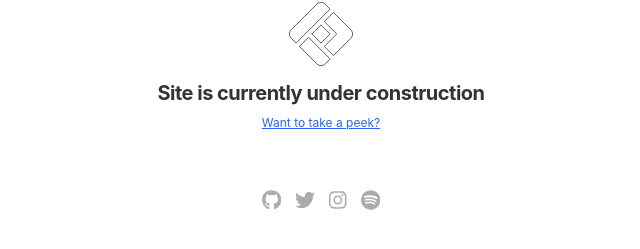
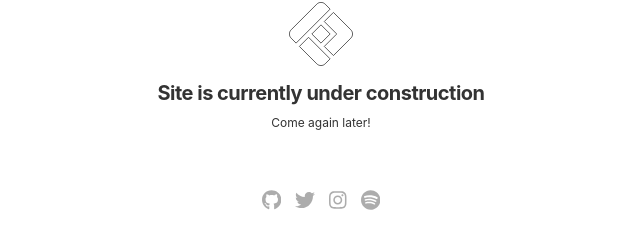
Before and after one commit to sofusaku/site, a Jekyll site: the page built from index.html, in a window 1280 px wide. Shown: the part 384-633 px from the top of the page, without its empty margins (319-959 px from the left). Built offline with Jekyll 4.4.1, drawn with Linux system fonts in a browser that asks for light colours; some web fonts are replaced.

Commit message:
Remove preview link
As a preparation for a big site refresh

```diff
--- a/index.html
+++ b/index.html
@@ -23,12 +23,13 @@
         }
 
         body {
-            /* width: 100%; */
             min-height: 100vh;
 
             display: flex;
             align-items: center;
             justify-content: center;
+
+            color: var(--content-color);
         }
 
         .container {
@@ -39,7 +40,6 @@
             font-size: 1.25em;
             font-weight: bold;
             letter-spacing: -0.025em;
-            color: var(--content-color);
             text-align: center;
             margin: 0.75em 0 0.5em 0;
         }
@@ -48,10 +48,6 @@
             display: block;
             text-align: center;
             font-size: 0.75em;
-        }
-
-        h1 + span a {
-            color: var(--link-color);
         }
 
         .social_buttons {
@@ -106,7 +102,7 @@
     <div class="container">
         {% include cfy-logo-underconstruction.svg %}
         <h1>Site is currently under construction</h1>
-        <span><a href="/landing-preview">Want to take a peek?</a></span>
+        <span>Come again later!</span>
         <ul class="social_buttons">
             <li><a href="https://github.com/comfyte"                title="GitHub"          >{% include social-icons/github.svg     %}</a></li>
             <li><a href="https://twitter.com/comfyte"               title="Twitter"         >{% include social-icons/twitter.svg    %}</a></li>
```
